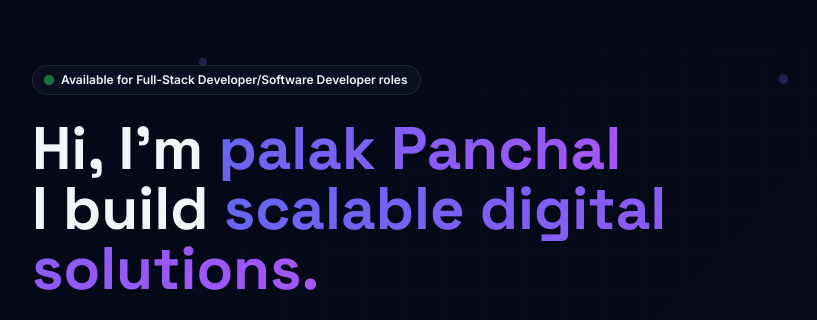
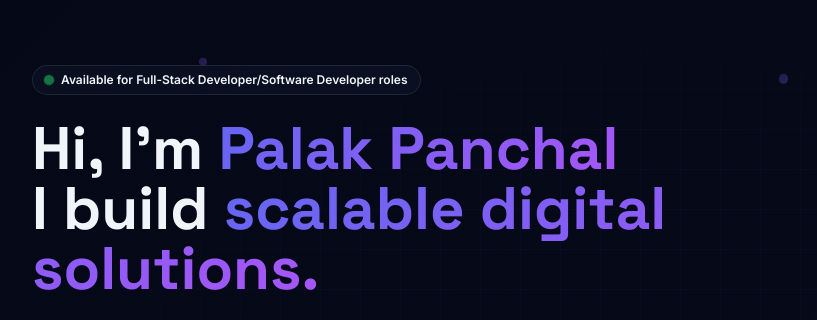
Before and after one commit to palak183/palak-portfolio, a plain HTML site: page index.html in a window 1280 px wide. Shown: the part 97-417 px from the top of the page, 0-817 px from the left. Drawn offline with nearby package versions, Linux system fonts and the light colour scheme; animation ran at ten frames a second.

Commit message:
Update portfolio

```diff
--- a/index.html
+++ b/index.html
@@ -466,7 +466,7 @@
             Available for Full-Stack Developer/Software Developer roles
           </div>
           <h1 class="font-display text-4xl md:text-5xl lg:text-6xl font-extrabold leading-[1.05]">
-            Hi, I'm <span class="text-grad">palak Panchal</span><br />
+            Hi, I'm <span class="text-grad">Palak Panchal</span><br />
             I build <span class="text-grad">scalable digital solutions.</span>
           </h1>
           <p class="text-lg text-slate-600 dark:text-slate-300 max-w-2xl">
```
